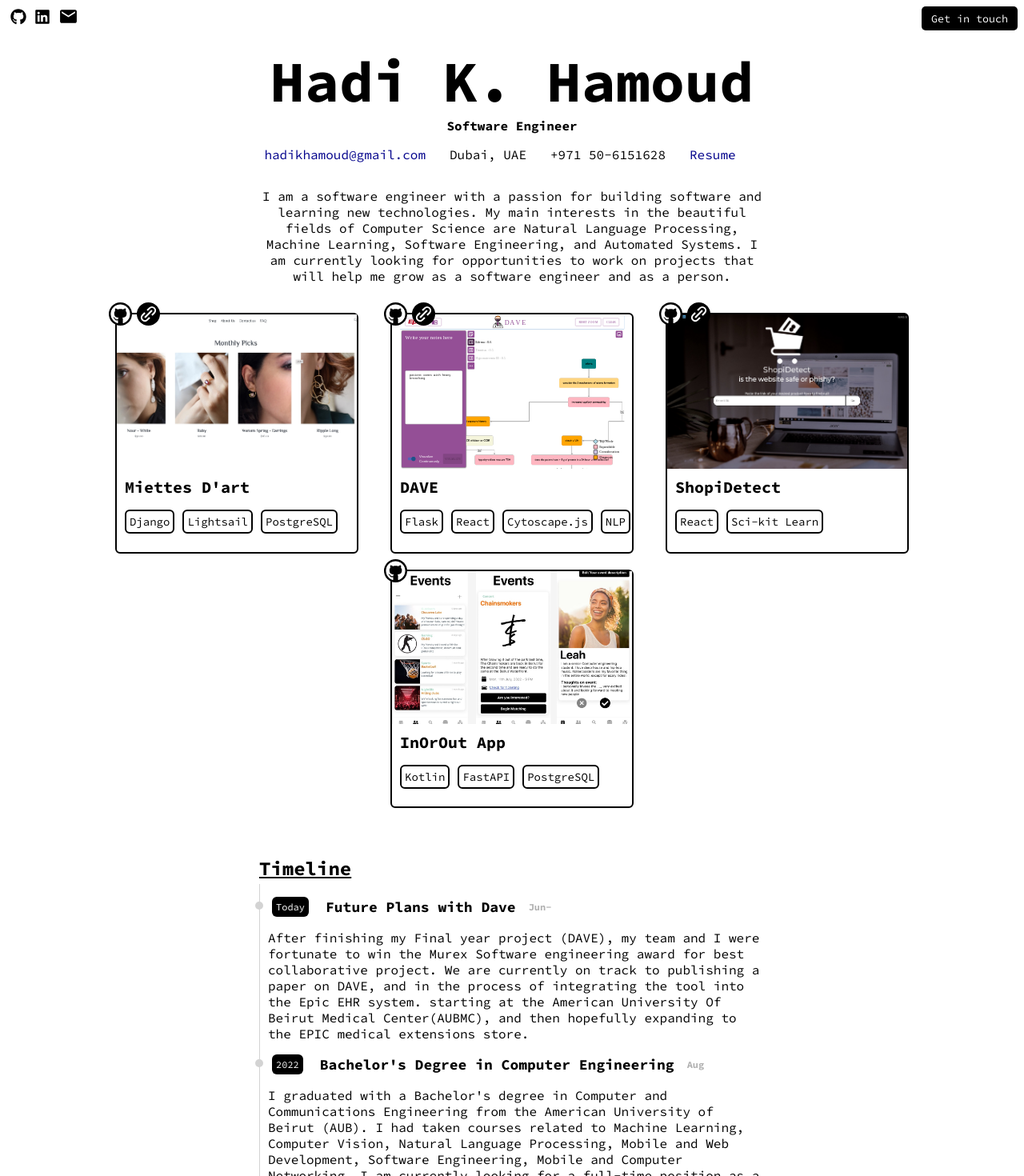
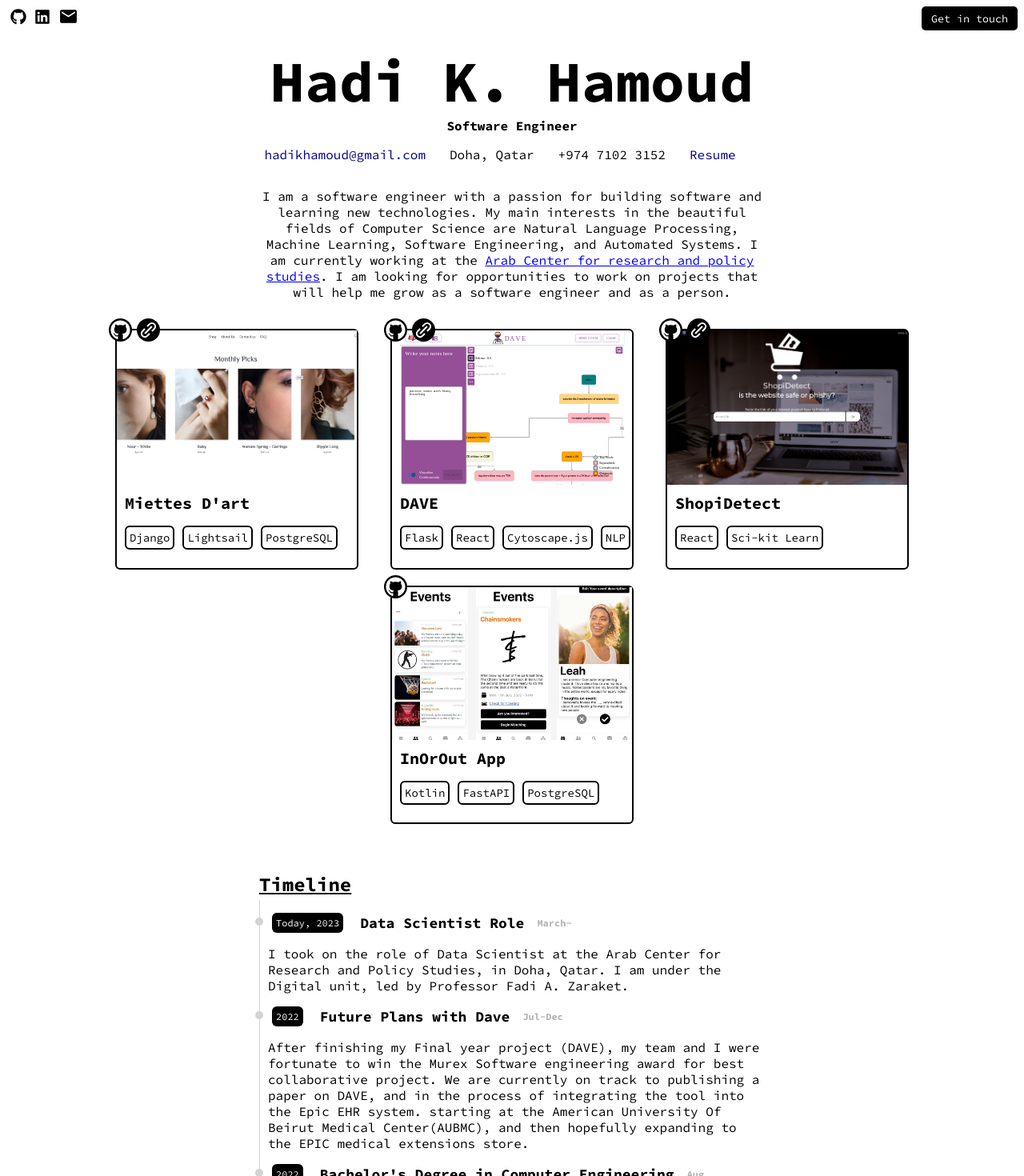
Before and after one commit to hadikhamoud/Portfolio, a React (Vite) app: page / in a window 1280 px wide. Shown: the top 1470 px of the page at 80% size. Built offline with nearby package versions, Linux system fonts and the light colour scheme; no server answers.

Commit message:
doha updates

```diff
--- a/index.html
+++ b/index.html
@@ -2,7 +2,7 @@
 <html lang="en">
   <head>
     <meta charset="UTF-8" />
-    <link rel="icon" type="image/svg+xml" href="/mute.svg" />
+    <link rel="icon" type="image/svg+xml" href="/mute.png" />
     <meta name="viewport" content="width=device-width, initial-scale=1.0" />
     <title>Hadi's Dev Portfolio</title>
   </head>
--- a/package.json
+++ b/package.json
@@ -16,6 +16,7 @@
   "dependencies": {
     "@emailjs/browser": "^3.9.1",
     "@react-icons/all-files": "^4.1.0",
+    "netlify-cli": "^13.1.6",
     "react": "^18.2.0",
     "react-dom": "^18.2.0",
     "react-icons": "^4.6.0"
--- a/src/components/About.jsx
+++ b/src/components/About.jsx
@@ -36,10 +36,10 @@ function About() {
           </li>
 
           <li className="contact">
-            <span className="contact-title">Beirut, Lebanon</span>
+            <span className="contact-title">Doha, Qatar</span>
           </li>
           <li className="contact">
-            <span className="contact-title">+961 70-0033229</span>
+            <span className="contact-title">+974 7102 3152</span>
           </li>
           <li className="contact">
             <a href={Resume} target="_blank" className="contact-title">
@@ -57,10 +57,10 @@ function About() {
             </a>
           </li>
           <li className="contact">
-            <span className="contact-title">Dubai, UAE</span>
+            <span className="contact-title">Doha, Qatar</span>
           </li>
           <li className="contact">
-            <span className="contact-title">+971 50-6151628</span>
+            <span className="contact-title">+974 7102 3152</span>
           </li>
           <li className="contact">
             <a href="#" className="contact-title">
@@ -76,7 +76,7 @@ function About() {
     <div className="about-section">
       <ul className="about-links">
         <li className="github">
-          <a href="https://www.github.com/hadihammoud2000" target="_blank">
+          <a href="https://www.github.com/hadikhamoud" target="_blank">
             <FaGithub />
           </a>
         </li>
@@ -105,9 +105,13 @@ function About() {
         I am a software engineer with a passion for building software and
         learning new technologies. My main interests in the beautiful fields of
         Computer Science are Natural Language Processing, Machine Learning,
-        Software Engineering, and Automated Systems. I am currently looking for
-        opportunities to work on projects that will help me grow as a software
-        engineer and as a person.
+        Software Engineering, and Automated Systems. I am currently working at
+        the{" "}
+        <a href="http://www.dohainstitute.org/">
+          Arab Center for research and policy studies
+        </a>
+        . I am looking for opportunities to work on projects that will help me
+        grow as a software engineer and as a person.
       </p>
     </div>
   );
--- a/src/data/data.js
+++ b/src/data/data.js
@@ -5,9 +5,16 @@ import inorout from "../assets/inorout_snapshot.jpg";
 
 export const ListedEvents = [
   {
+    title: "Data Scientist Role",
+    year: "Today, 2023",
+    month: "March-",
+    description:
+      "I took on the role of Data Scientist at the Arab Center for Research and Policy Studies, in Doha, Qatar. I am under the Digital unit, led by Professor Fadi A. Zaraket.",
+  },
+  {
     title: "Future Plans with Dave",
-    year: "Today",
-    month: "Jun-",
+    year: "2022",
+    month: "Jul-Dec",
     description:
       "After finishing my Final year project (DAVE), my team and I were fortunate to win the Murex Software engineering award for best collaborative project. We are currently on track to publishing a paper on DAVE, and in the process of integrating the tool into the Epic EHR system. starting at the American University Of Beirut Medical Center(AUBMC), and then hopefully expanding to the EPIC medical extensions store.",
   },
```
Also changed, not shown: public/mute.png (added), 1 other file (tests, documents, lock files or other folders).
